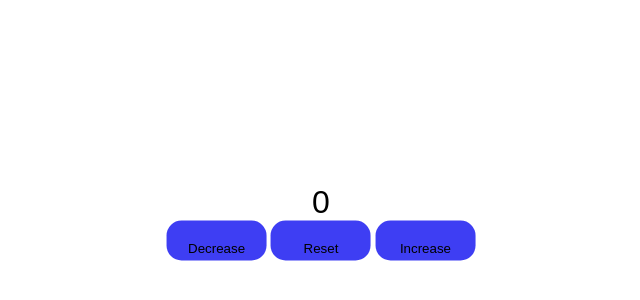
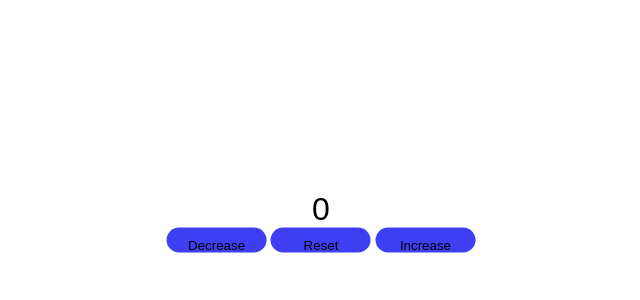
Before and after one commit to ViniciusDadalte/estudo-javascript, a plain HTML site: page bro code/projects/project1/index.html in a window 1280 px wide. Shown: the part 178-478 px from the top of the page, without its empty margins (319-959 px from the left). Drawn offline with Linux system fonts and the light colour scheme.

Commit message:
update bro code/projects/project1/style.css

```diff
--- a/bro code/projects/project1/style.css
+++ b/bro code/projects/project1/style.css
@@ -30,11 +30,10 @@ label {
 
 button {
   display: inline-block;
-  text-align: center;
   background-color: #3e3ef3;
   min-width: 100px;
   height: 25px;
-  padding: 20px;
+  padding: 10px;
   border: none;
   border-radius: 15px;
 }
```
